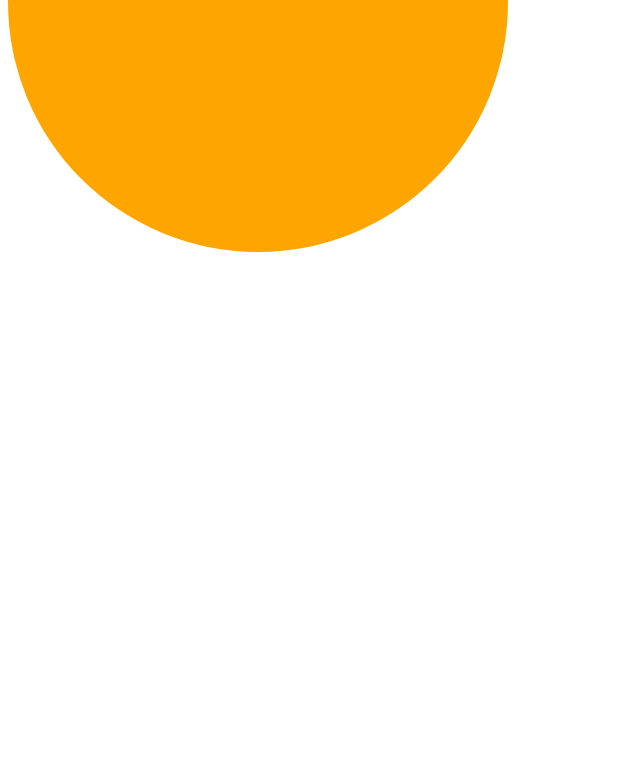
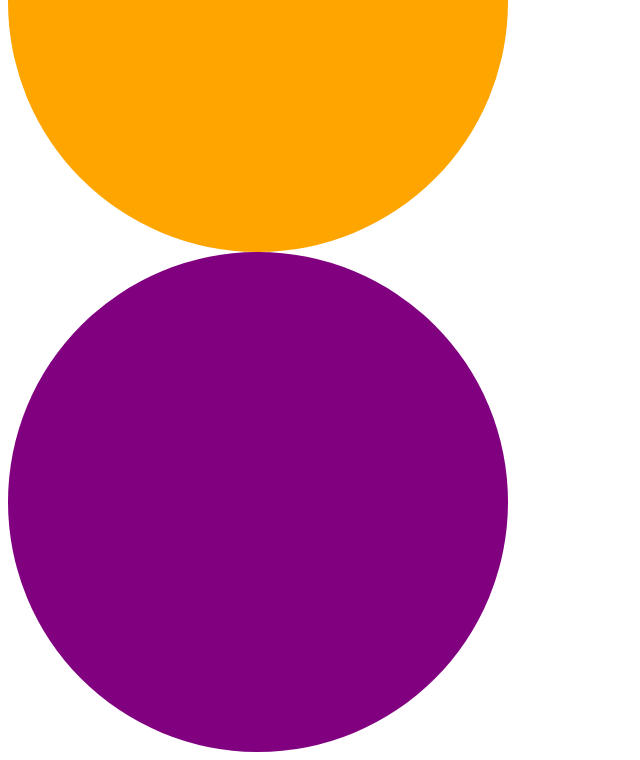
Before and after one commit to anildalar/Gyanodaya3, a plain HTML site: page index.html in a window 1280 px wide. Shown: the part 957-1717 px from the top of the page, without its empty margins (0-640 px from the left). Before the commit the page ends 1217 px from the top, so only its background shows below. Drawn offline with Linux system fonts and the light colour scheme.

Commit message:
i have created a purple box

```diff
--- a/index.html
+++ b/index.html
@@ -21,6 +21,12 @@
                 background-color:orange;
                 border-radius: 500px;
             }
+            div.a_box3{
+                width:500px;
+                height:500px;
+                background-color:purple;
+                border-radius: 500px;
+            }
         </style>
     </head>
     <body>
@@ -29,5 +35,6 @@
 
            <div class="a_box"></div>
            <div class="a_box2"></div>
+           <div class="a_box3"></div>
     </body>
 </html>
```
